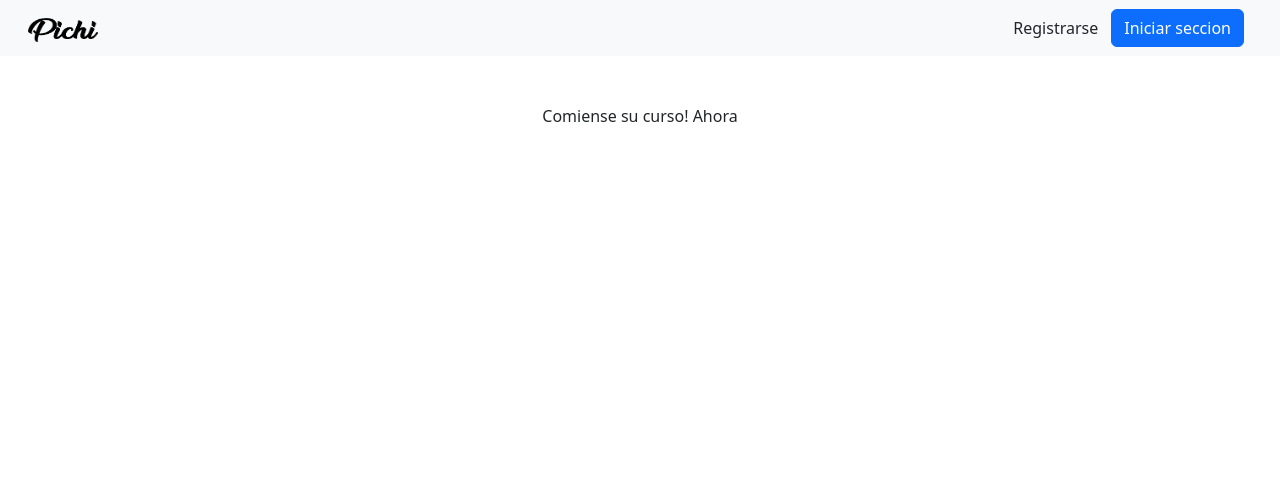
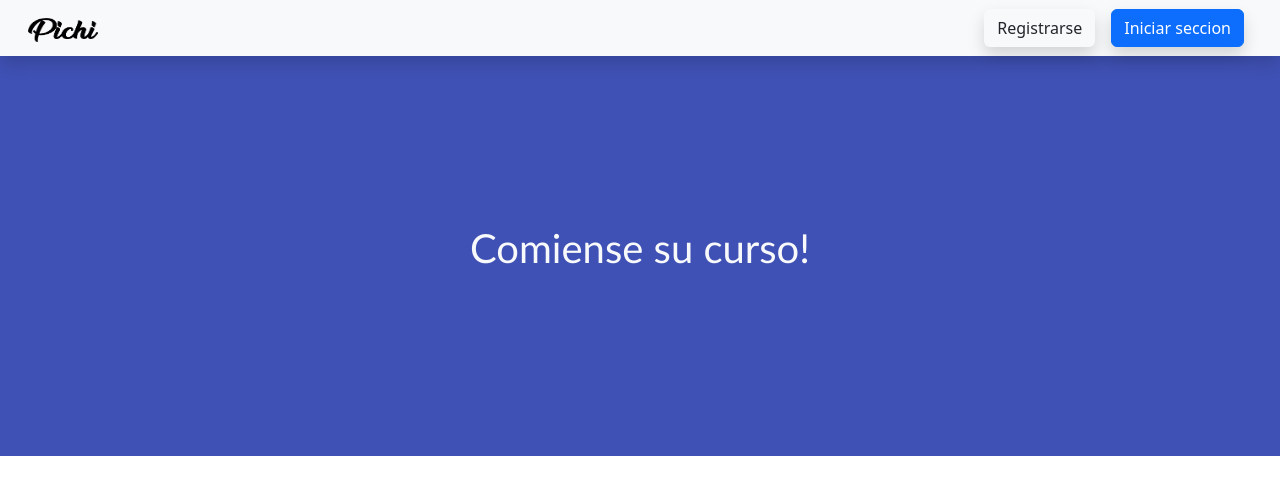
Before and after one commit to PichiGod/Pichi-Tesis-LMS, a PHP site: page / in a window 1280 px wide. Shown: the top 495 px of the page. Run offline with PHP 8.4, Linux system fonts and the light colour scheme.

Commit message:
mas avances

```diff
--- a/assests/css/index.css
+++ b/assests/css/index.css
@@ -1,4 +1,20 @@
-#grisSuave{
-    color: #dedeff;
-    background-color: red;
+.grisSuave{
+    background-color: #dedeff;
 }
+
+.azulpur{
+    background-color: #3F51B5;
+}
+
+.azulceleste{
+    background-color: #757de8;
+}
+
+.banner{
+    width: auto;
+    height: 25rem;
+}
+
+.fontbanner{
+    font-family:'Gill Sans', 'Gill Sans MT', Calibri, 'Trebuchet MS', sans-serif;
+}
--- a/index.html
+++ b/index.html
@@ -14,7 +14,7 @@
   <body>
     <header>
       <!-- Navbar -->
-      <nav class="navbar bg-body-tertiary">
+      <nav class="navbar bg-body-tertiary shadow">
         <div class="container-fluid">
           <a class="navbar-brand ms-3" href="#">
             <img
@@ -27,7 +27,7 @@
             <a
               name="regis"
               id="regis"
-              class="btn btn-secundary d-flex"
+              class="btn btn-secundary d-flex shadow me-3"
               href="#"
               role="button"
               >Registrarse</a
@@ -35,7 +35,7 @@
             <a
               name="login"
               id="login"
-              class="btn btn-primary me-4 d-flex"
+              class="btn btn-primary me-4 d-flex shadow"
               href="#"
               role="button"
               >Iniciar seccion</a
@@ -46,8 +46,10 @@
     </header>
 
     <section name="cuerpo">
-      <div class="d-flex justify-content-center p-5 grisSuave">
-        Comiense su curso! Ahora
+      <div class="d-flex justify-content-center align-items-center banner azulpur">
+        <p class="fs-1 text-light fontbanner">
+          Comiense su curso!
+        </p>
       </div>
     </section>
 
```
